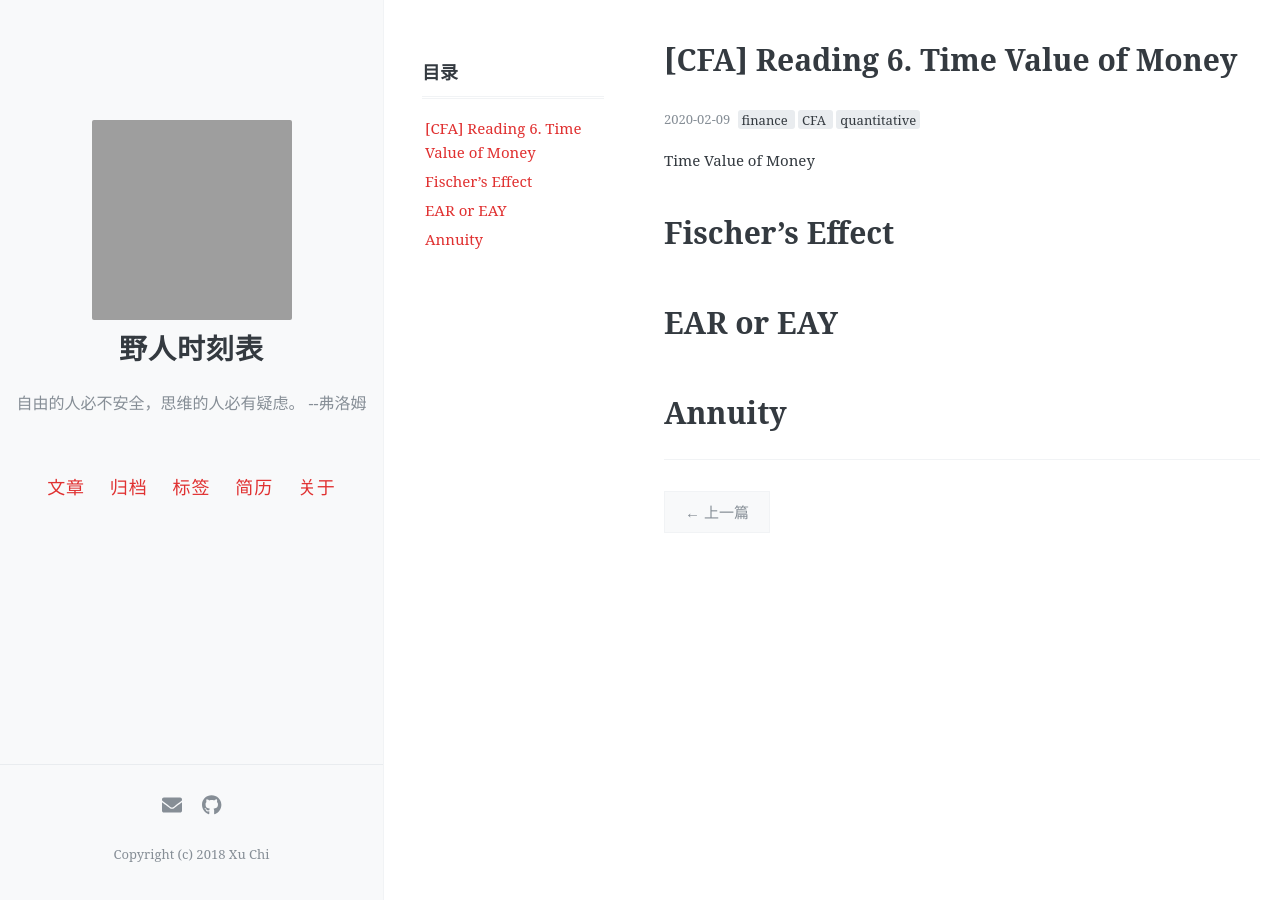
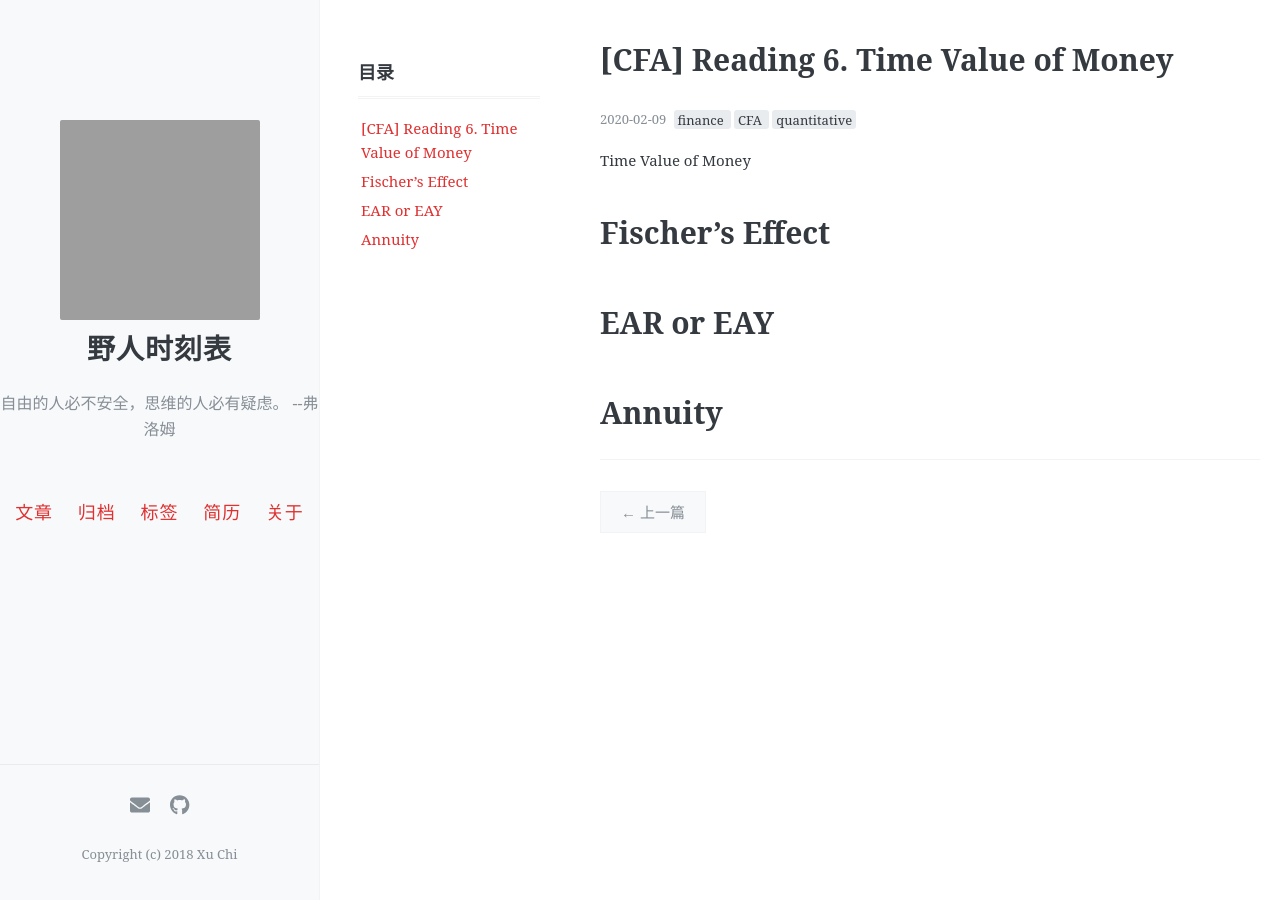
Before and after one commit to xuchi16/Lukathis.github.io, a Jekyll site: the page built from _posts/cfa/2020-02-09-CFA-Reading-6-TVM.markdown, in a window 1280 px wide. Built offline with Jekyll 4.4.1, drawn with Linux system fonts in a browser that asks for light colours; comment, search, counter and statistics services are not loaded; grey boxes are pictures that could not be loaded.

Commit message:
minor change of format

```diff
--- a/index.html
+++ b/index.html
@@ -15,9 +15,6 @@ layout: default
             <span title="pinned"><i data-feather="anchor"></i></span><a href="{{ site.baseurl }}{{ post.url }}">{{ post.title }}</a>
         </h1>
         <div clsss="meta">
-          <span class="author">
-            {{ post.author }}
-          </span>
           <span class="date">
             {{ post.date | date: "%Y-%m-%d" }}
           </span>
--- a/style.scss
+++ b/style.scss
@@ -27,7 +27,7 @@ body {
 
 .container {
   margin: 0 auto;
-  max-width: 1000px;
+  max-width: 1200px;
   padding: 0 20px;
   width: 100%;
 }
@@ -319,7 +319,7 @@ img {
 //
 
 .wrapper-sidebar {
-  width: 30%;
+  width: 25%;
 	-webkit-background-size: cover;
 	background-size: cover;
 	background-color: $background-color;
@@ -429,7 +429,7 @@ nav {
 
 .wrapper-content {
   float: right;
-  width: 70%;
+  width: 75%;
 
   @include mobile {
     float: none;
@@ -525,7 +525,7 @@ nav {
 .toc {
   width: 240px;
   height: 100%;
-  left: 30%;
+  left: 25%;
   position: fixed;
   z-index: 4;
   padding: 60px 20px 0 20px;
```
